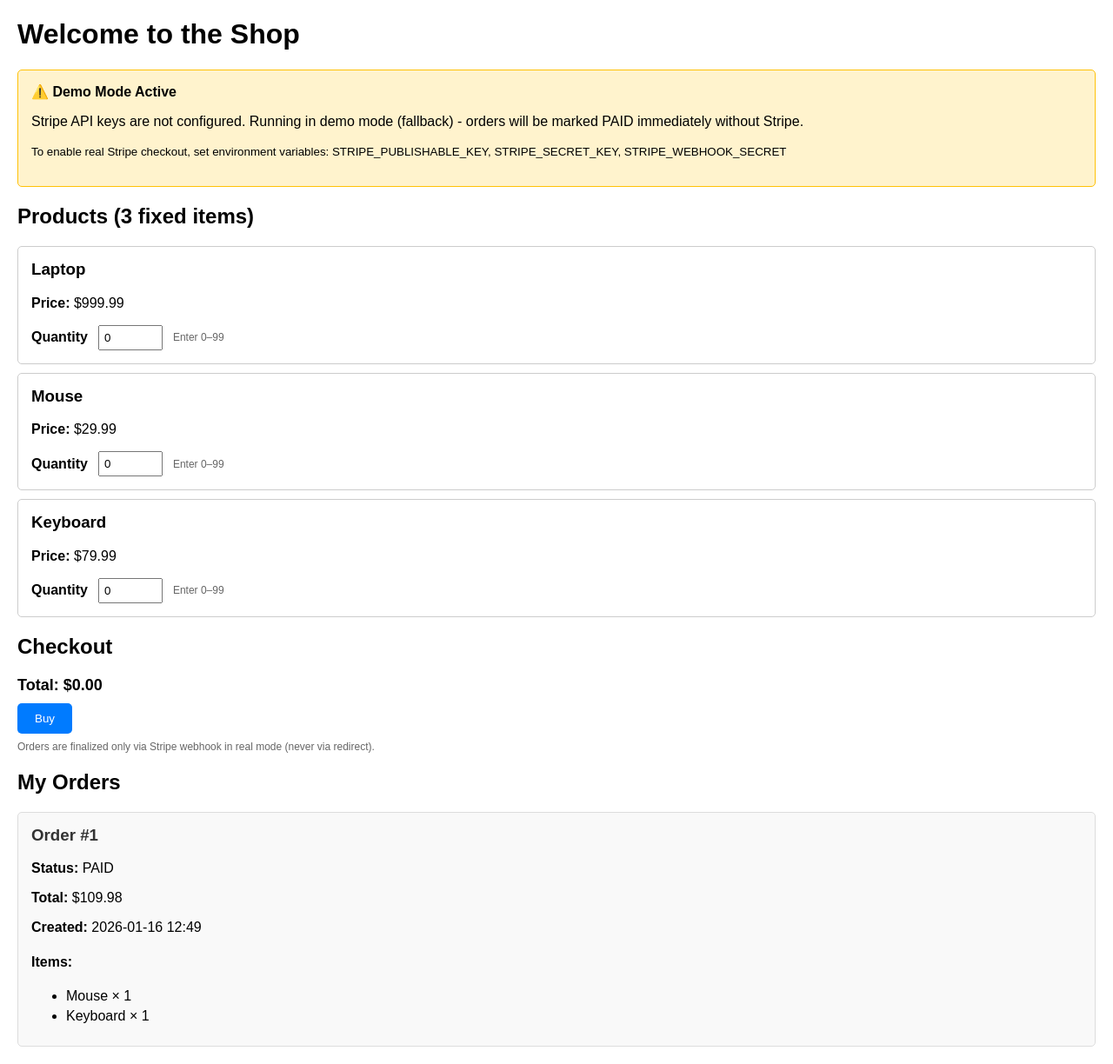
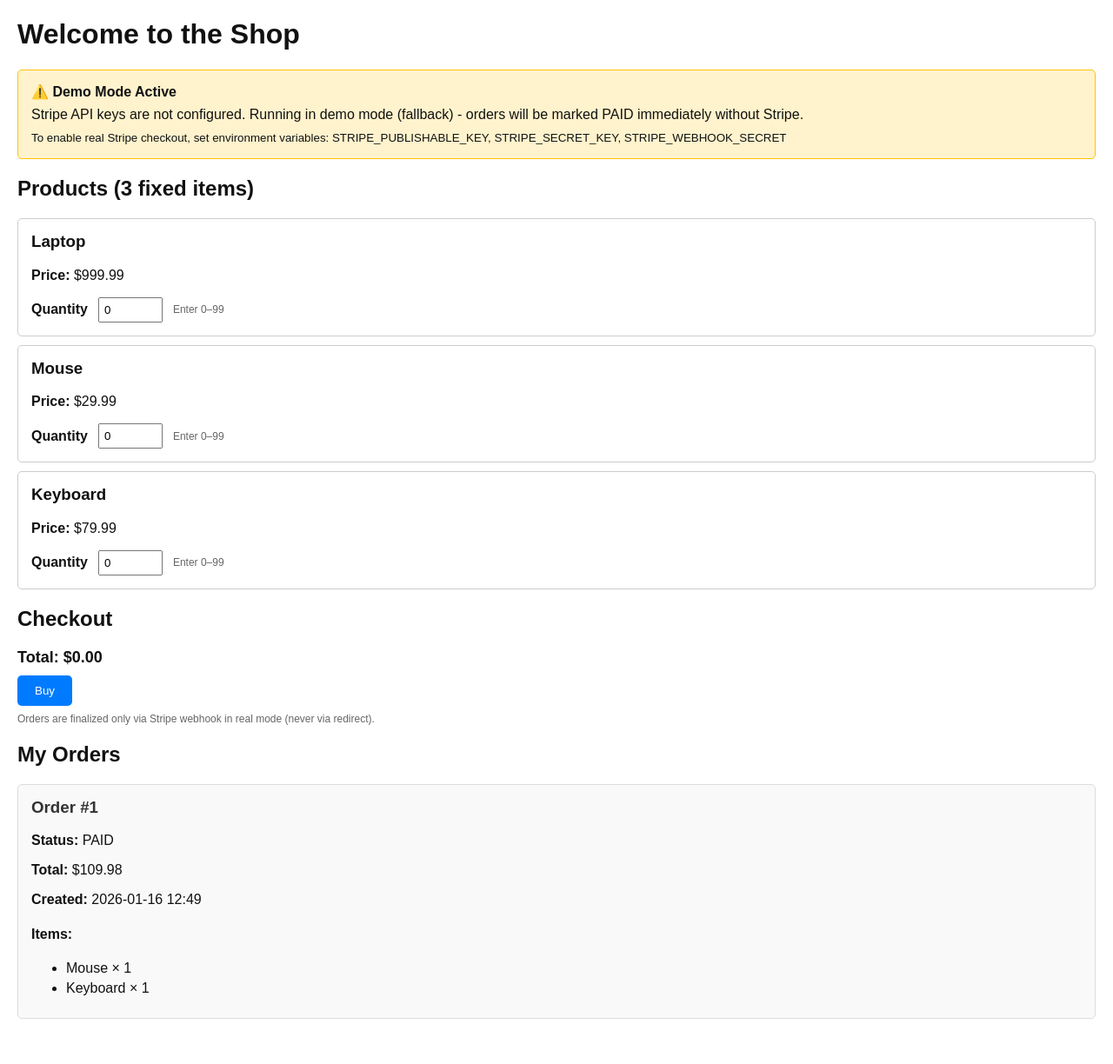
Before and after one commit to Aashaypariskar/-VipraTech_Assignment, a Django app: page / in a window 1280 px wide. Shown: the whole page at 87% size. After the commit the page ends 1172 px from the top, so only its background shows below. Run offline with Django 4.2, Linux system fonts and the light colour scheme; data comes from the database, SQL or seed files in the repository; some libraries are stand-ins or nearby versions.

Commit message:
frontend fixing

```diff
--- a/shop/core/templates/core/index.html
+++ b/shop/core/templates/core/index.html
@@ -6,7 +6,8 @@
     <title>Shop</title>
     <script src="https://js.stripe.com/v3/"></script>
     <style>
-        body { font-family: Arial, sans-serif; margin: 20px; }
+        body { font-family: Arial, sans-serif; margin: 20px; background: #ffffff; color: #111111; }
+        p { color: #111111; }
         .product-card { border: 1px solid #ccc; padding: 15px; margin: 10px 0; border-radius: 5px; }
         .product-card h3 { margin-top: 0; }
         input[type="number"] { width: 60px; padding: 5px; }
@@ -14,32 +15,38 @@
         button:disabled { background-color: #ccc; cursor: not-allowed; }
         .order-card { border: 1px solid #ddd; padding: 15px; margin: 10px 0; border-radius: 5px; background-color: #f9f9f9; }
         .order-card h3 { margin-top: 0; color: #333; }
+        .order-card p, .order-card li { color: #111111; }
         .order-card ul { margin: 10px 0; }
         .order-card li { margin: 5px 0; }
         #cart-total { font-size: 18px; font-weight: bold; margin: 10px 0; }
         .qty-row { display: flex; align-items: center; gap: 12px; margin-top: 8px; }
         .muted { color: #666; font-size: 12px; }
+
+        .alert { padding: 15px; margin-bottom: 20px; border-radius: 5px; color: #111111; }
+        .alert p { margin: 8px 0 0 0; color: #111111; }
+        .alert-success { background-color: #e7f5ff; border: 1px solid #74c0fc; }
+        .alert-warn { background-color: #fff3cd; border: 1px solid #ffc107; }
     </style>
 </head>
 <body>
     <h1>Welcome to the Shop</h1>
 
     {% if request.GET.success %}
-    <div style="background-color: #e7f5ff; border: 1px solid #74c0fc; padding: 15px; margin-bottom: 20px; border-radius: 5px;">
+    <div class="alert alert-success">
         <strong>Payment received</strong>
         <p>Your payment was completed on Stripe. This page will update once the Stripe webhook confirms the order as PAID.</p>
     </div>
     {% endif %}
 
     {% if request.GET.canceled %}
-    <div style="background-color: #fff3cd; border: 1px solid #ffc107; padding: 15px; margin-bottom: 20px; border-radius: 5px;">
+    <div class="alert alert-warn">
         <strong>Checkout canceled</strong>
         <p>No payment was completed.</p>
     </div>
     {% endif %}
 
     {% if demo_mode %}
-    <div style="background-color: #fff3cd; border: 1px solid #ffc107; padding: 15px; margin-bottom: 20px; border-radius: 5px;">
+    <div class="alert alert-warn">
         <strong>⚠️ Demo Mode Active</strong>
         <p>Stripe API keys are not configured. Running in demo mode (fallback) - orders will be marked PAID immediately without Stripe.</p>
         <p><small>To enable real Stripe checkout, set environment variables: STRIPE_PUBLISHABLE_KEY, STRIPE_SECRET_KEY, STRIPE_WEBHOOK_SECRET</small></p>
```
